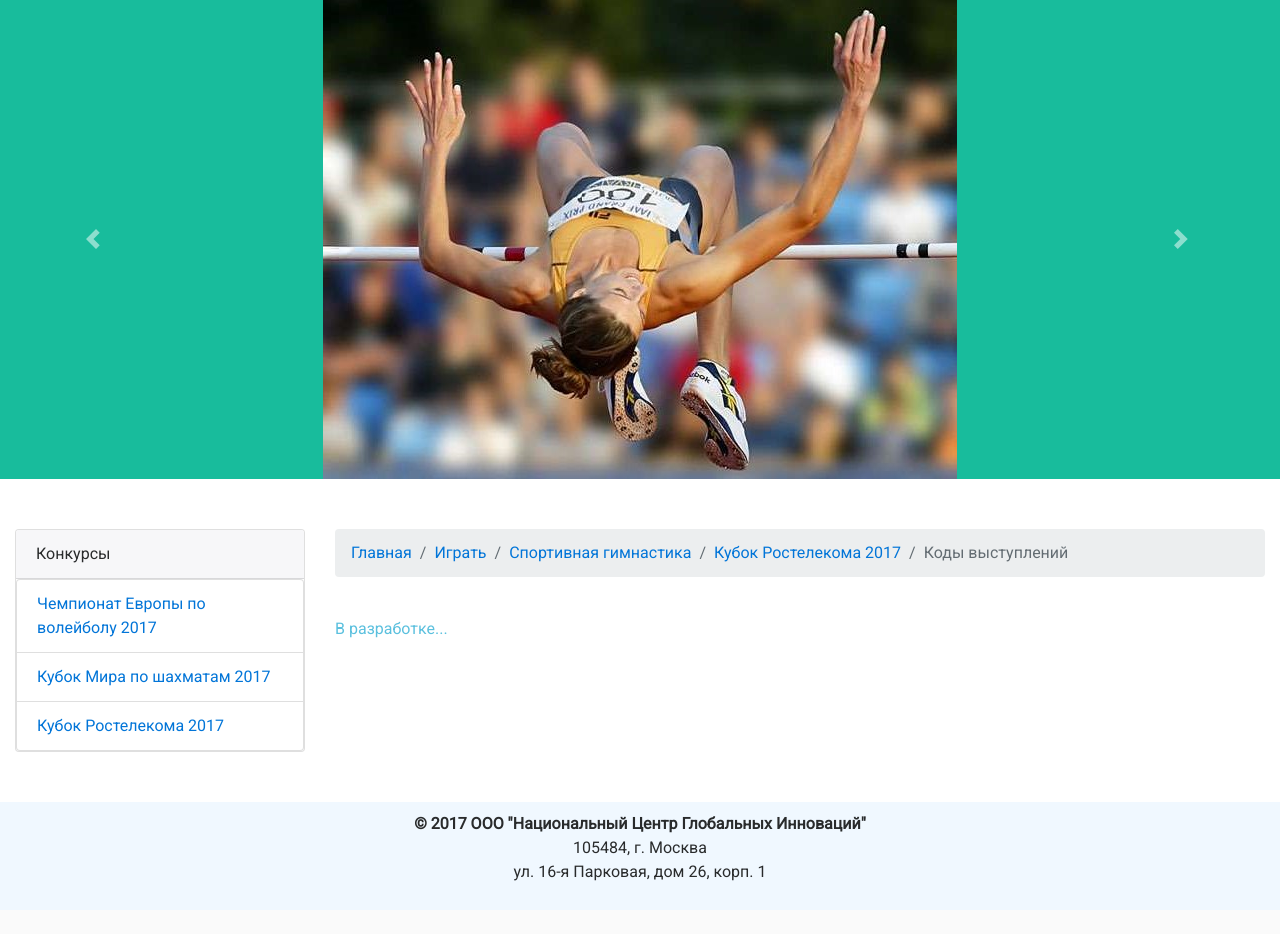
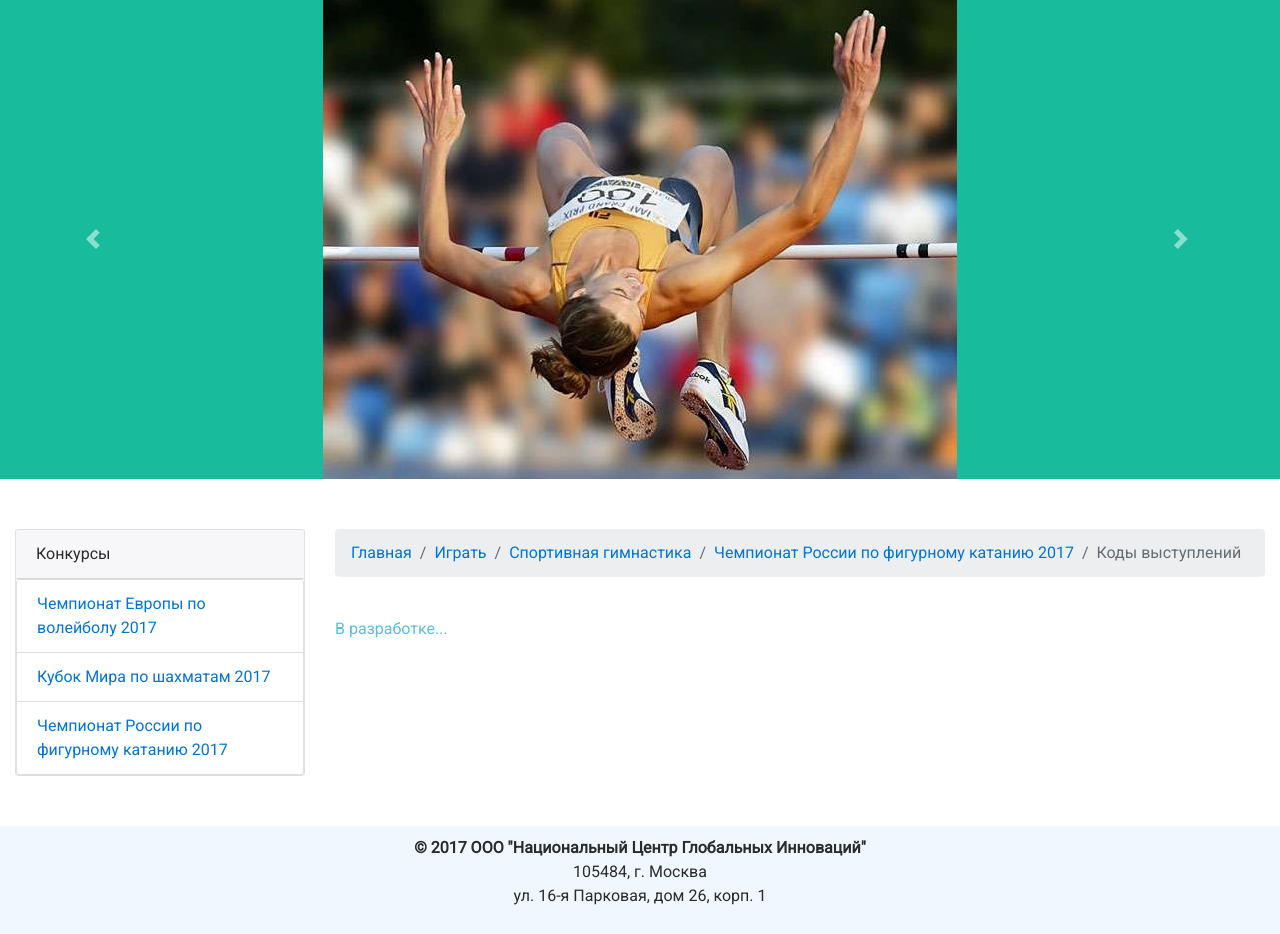
Before and after one commit to kaa-it/omniliner, a Flask app: page /play/skating/rostelecom_cup_2017/games.html in a window 1280 px wide. Shown: the part 80-1014 px from the top of the page. Before the commit the page ends 961 px from the top, so only its background shows below. Run offline with Flask 2, Linux system fonts and the light colour scheme; some libraries are stand-ins or nearby versions.

Commit message:
Update Rostelecom

```diff
--- a/app/templates/base.html
+++ b/app/templates/base.html
@@ -160,7 +160,7 @@
                 <a class="card-link" href="{{ url_for('main.play_chess_world_cup_2017') }}">Кубок Мира по шахматам 2017</a>
               </li>
               <li class="list-group-item">
-                <a class="card-link" href="{{ url_for('main.play_skating_rostelecom_cup_2017') }}">Кубок Ростелекома 2017</a>
+                <a class="card-link" href="{{ url_for('main.play_skating_rostelecom_cup_2017') }}">Чемпионат России по фигурному катанию 2017</a>
               </li>
             </ul>
           </div>
--- a/app/templates/play/skating/index.html
+++ b/app/templates/play/skating/index.html
@@ -11,7 +11,7 @@
 <br>
 
 <ol>
-    <li><a href="{{ url_for('main.play_skating_rostelecom_cup_2017') }}">Кубок Ростелекома 2017</a></li>
+    <li><a href="{{ url_for('main.play_skating_rostelecom_cup_2017') }}">Чемпионат России по фигурному катанию 2017</a></li>
 </ol>
 
 {% endblock %}
--- a/app/templates/play/skating/rostelecom_cup_2017/games.html
+++ b/app/templates/play/skating/rostelecom_cup_2017/games.html
@@ -6,7 +6,7 @@
     <li class="breadcrumb-item"><a href="/">Главная</a></li>
     <li class="breadcrumb-item"><a href="{{ url_for('main.play') }}">Играть</a></li>
     <li class="breadcrumb-item"><a href="{{ url_for('main.play_skating') }}">Спортивная гимнастика</a></li>
-    <li class="breadcrumb-item"><a href="{{ url_for('main.play_skating_rostelecom_cup_2017') }}">Кубок Ростелекома 2017</a></li>
+    <li class="breadcrumb-item"><a href="{{ url_for('main.play_skating_rostelecom_cup_2017') }}">Чемпионат России по фигурному катанию 2017</a></li>
     <li class="breadcrumb-item active">Коды выступлений</li>
 </ol>
 
--- a/app/templates/play/skating/rostelecom_cup_2017/index.html
+++ b/app/templates/play/skating/rostelecom_cup_2017/index.html
@@ -6,7 +6,7 @@
     <li class="breadcrumb-item"><a href="/">Главная</a></li>
     <li class="breadcrumb-item"><a href="{{ url_for('main.play') }}">Играть</a></li>
     <li class="breadcrumb-item"><a href="{{ url_for('main.play_skating') }}">Фигурное катание</a></li>
-    <li class="breadcrumb-item active">Кубок Ростелекома 2017</li>
+    <li class="breadcrumb-item active">Чемпионат России по фигурному катанию 2017</li>
 </ol>
 
 <br>
--- a/app/templates/play/skating/rostelecom_cup_2017/rules.html
+++ b/app/templates/play/skating/rostelecom_cup_2017/rules.html
@@ -6,7 +6,7 @@
     <li class="breadcrumb-item"><a href="/">Главная</a></li>
     <li class="breadcrumb-item"><a href="{{ url_for('main.play') }}">Играть</a></li>
     <li class="breadcrumb-item"><a href="{{ url_for('main.play_skating') }}">Фигурное катание</a></li>
-    <li class="breadcrumb-item"><a href="{{ url_for('main.play_skating_rostelecom_cup_2017') }}">Кубок Ростелекома 2017</a></li>
+    <li class="breadcrumb-item"><a href="{{ url_for('main.play_skating_rostelecom_cup_2017') }}">Чемпионат России по фигурному катанию 2017</a></li>
     <li class="breadcrumb-item active">Правила проведения конкурса</li>
 </ol>
 
```
